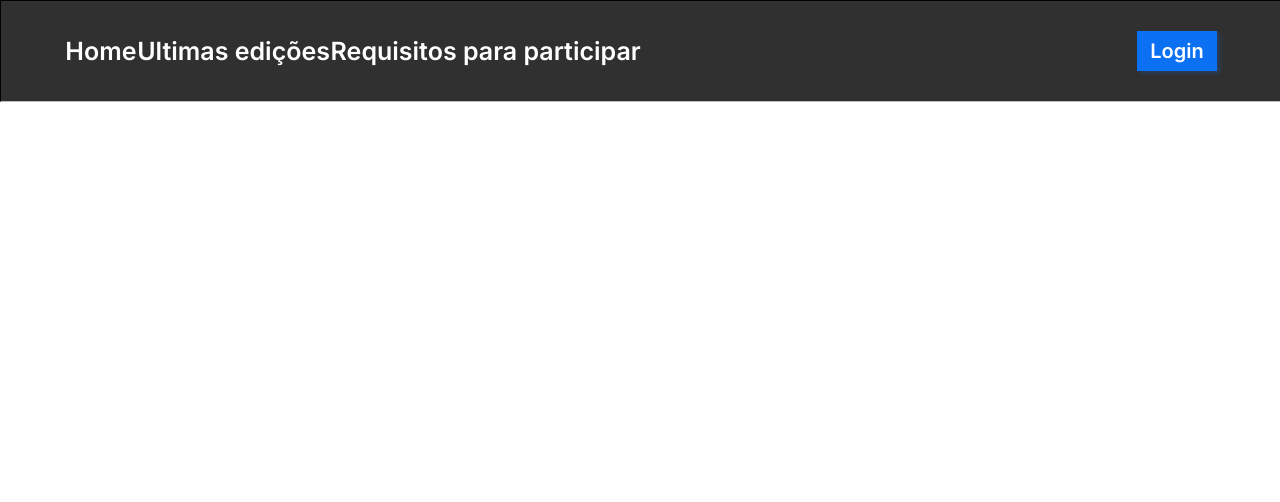
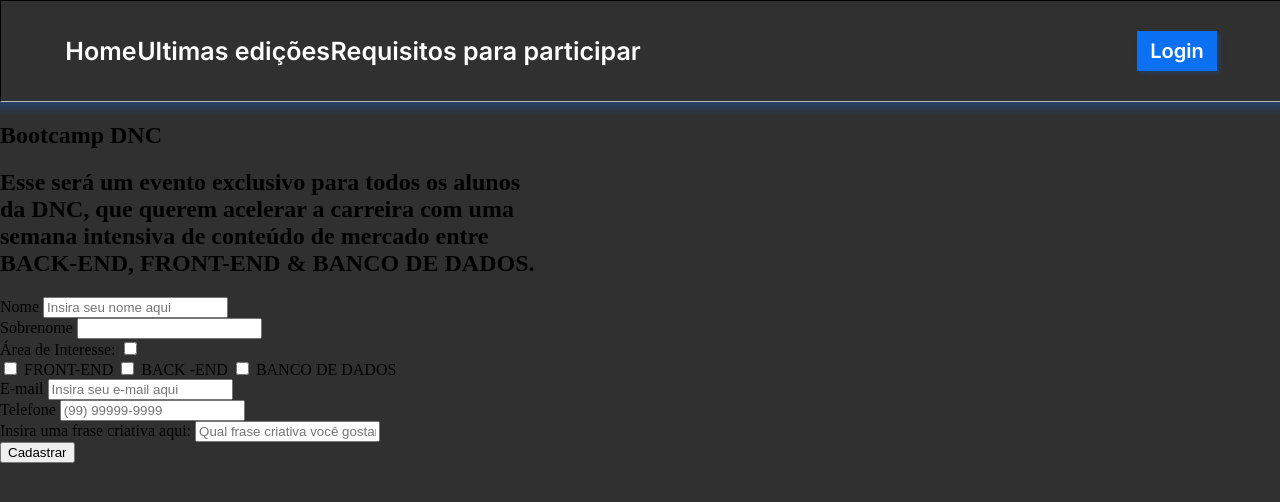
Before and after one commit to DeysonSantana/Projeto-bootcamp-dnc, a plain HTML site: page index.html in a window 1280 px wide. Drawn offline with Linux system fonts and the light colour scheme.

Commit message:
Construção de seção da página e formulário

```diff
--- a/index.html
+++ b/index.html
@@ -18,6 +18,56 @@
             </div>
             <button>Login</button>
         </nav>
+        <section>
+                <header>
+                    <h1>Bootcamp DNC</h1>
+                    <h2>Esse será um evento exclusivo para todos os alunos <br>
+                         da <b>DNC</b>, que querem <span class="investe-cor">acelerar a carreira</span>  com uma <br>
+                         semana intensiva de conteúdo de mercado entre <br>
+                         <span class="investe-cor">BACK-END, FRONT-END & BANCO DE DADOS.</span> </h2>
+                </header>
+                <form action="">
+                    <div class="formGroup">
+                        <label>Nome</label>
+                        <input type="text" placeholder="Insira seu nome aqui " required id="name" name="Name">
+                    </div>
+                    <div class="formGroup">
+                        <label>Sobrenome</label>
+                        <input type="text" placeholder="" required id="Insira seu sobrenome aqui" name="Sobrenome">
+                    </div>
+                    <div class="formGroup">
+                        <label>Área de Interesse:</label>
+
+                        <input type="checkbox" required id="" name="">
+                        <div class="check-itens">
+                            <input type="checkbox" name="Front" id="" value="Front">
+                            <label > FRONT-END</label>
+
+                            <input type="checkbox" name="Front" id="" value="Back">
+                            <label > BACK -END</label>
+
+                            <input type="checkbox" name="Front" id="" value="DB">
+                            <label > BANCO DE DADOS</label>
+
+                        </div>
+                    </div>
+                    <div class="formGroup">
+                        <label>E-mail</label>
+                        <input type="email" placeholder="Insira seu e-mail aqui" required id="" name="e-mail">
+                    </div>
+                    <div class="formGroup">
+                        <label>Telefone</label>
+                        <input type="tel" placeholder="(99) 99999-9999" required id="" name="telefone">
+                    </div>
+                    <div class="formGroup">
+                        <label>Insira uma frase criativa aqui:</label>
+                        <input type="text" placeholder="Qual frase criativa você gostaria de falar? :)" required id="" name="frase">
+                    </div>
+
+                    <input type="submit" value="Cadastrar">
+
+                </form>
+        </section>
 
     </body>
 
--- a/style.css
+++ b/style.css
@@ -3,6 +3,8 @@
 body{
     margin: 0px;
     padding: 0px;
+    background: linear-gradient(180deg, rgba(12, 112, 242, 0.5) 19.91%, rgba(12, 112, 242, 0) 24.84%), #303030;
+    background-repeat: no-repeat;
 }
 
 #principal{
```
